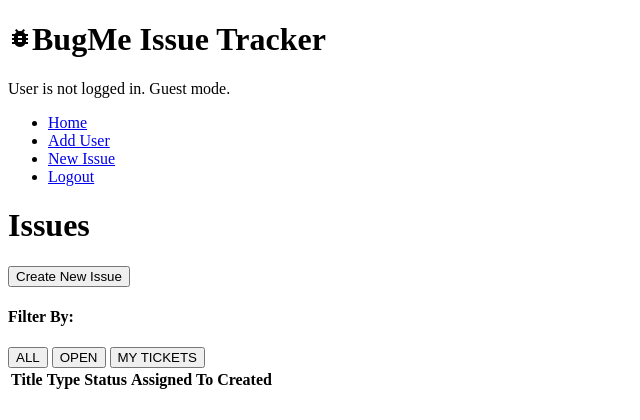
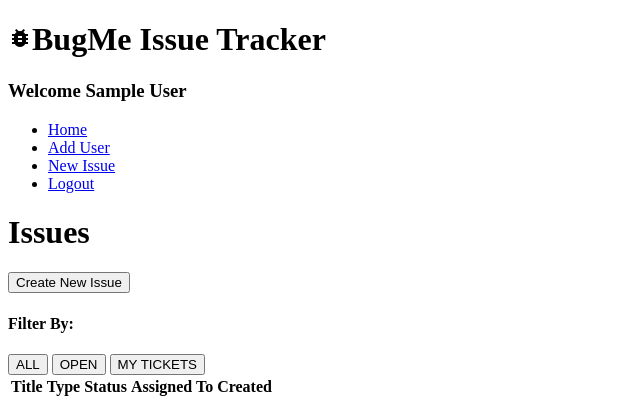
Before and after one commit to ronopedia/info2180-finalproject, a PHP site: page /home.php in a window 1280 px wide. Shown: the top 420 px of the page, without its empty margins (0-640 px from the left). Run offline with PHP 8.4, Linux system fonts and the light colour scheme; the visitor is signed in with stand-in values (Sample User, id 1); lists and menus that the app fills with data are empty; some libraries are stand-ins or nearby versions.

Commit message:
Update home.php

```diff
--- a/info2180-finalproject/scripts/home.php
+++ b/info2180-finalproject/scripts/home.php
@@ -1,6 +1,5 @@
 <?php
 session_start();
-
 ?>
 
 <!DOCTYPE html>
@@ -23,14 +22,8 @@
 
   </div>
   <div class="header">
-    <h1><i class="material-icons"> bug_report</i>BugMe Issue Tracker</h1>
-    <?php
-    if(isset($_POST["login"])){
-       echo('<h3>Welcome '.$_SESSION['firstname'].'</h3>');
-    }else{
-      //header('location: ../login.html');  //uncomment to not see home.php without login
-      echo('User is not logged in. Guest mode.');
-    }?>
+  <h1><i class="material-icons"> bug_report</i>BugMe Issue Tracker</h1>
+    <?php echo('<h3>Welcome '.$_SESSION['firstname'].'</h3>') ?>
 
   </div>
   <div class='container'>
```
